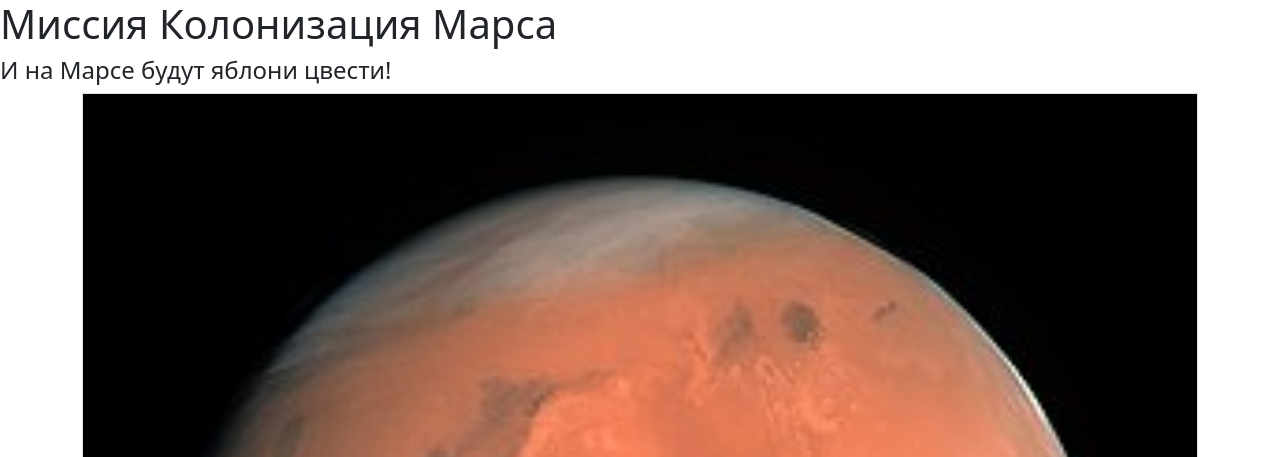
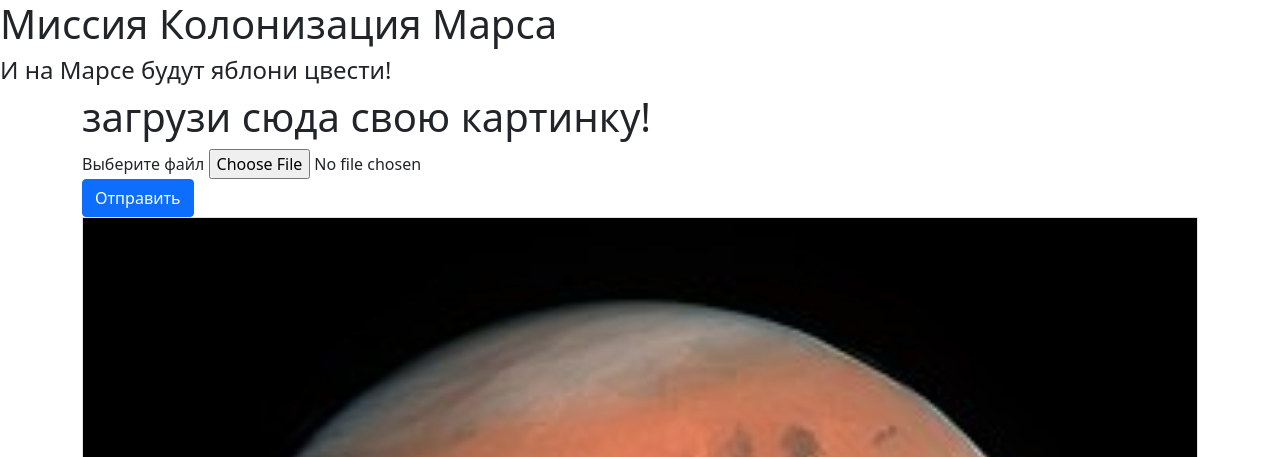
Before and after one commit to TheCoolestProgrammer/web, a Flask app: page / in a window 1280 px wide. Shown: the top 457 px of the page. Run offline with Flask 2, Linux system fonts and the light colour scheme; some libraries are stand-ins or nearby versions.

Commit message:
пейзажи марса 2

```diff
--- a/main.py
+++ b/main.py
@@ -1,15 +1,19 @@
 from pathlib import Path
 
-from flask import Flask, render_template
-
+from flask import Flask, render_template, request
+from flask_wtf import file
 
 app = Flask(__name__)
 
 @app.route('/')
-@app.route("/galery")
+@app.route("/galery", methods=['POST', 'GET'])
 def table():
     folder = Path("static/image/mars_images")
-    max_folder_id = len(list(folder.iterdir())) - 1
+    max_folder_id = len(list(folder.iterdir()))
+    if request.method == 'POST':
+        file = request.files["file"]
+        file.save(f"static/image/mars_images/mars{max_folder_id+1}.png")
+        max_folder_id +=1
     return render_template('index.html', max_folder_id=max_folder_id)
 
 if __name__ == '__main__':
--- a/templates/index.html
+++ b/templates/index.html
@@ -1,17 +1,24 @@
 {% extends "base.html" %}
 
 {% block content %}
+<h1>загрузи сюда свою картинку!</h1>
+<form method="POST" enctype="multipart/form-data">
+       <div class="form-group">
+            <label for="photo">Выберите файл</label>
+            <input type="file" class="form-control-file" id="photo" name="file">
+        </div>
+        <button type="submit" class="btn btn-primary">Отправить</button>
+    </form>
 <div id="myCarousel" class="carousel slide border" data-ride="carousel">
    <div class="carousel-inner">
       <div class="carousel-item active">
          <img class="d-block w-100" src="static/image/mars_images/mars1.png" alt="Leopard">
       </div>
-      <div class="carousel-item">
-         <img class="d-block w-100" src="static/image/mars_images/mars2.png" alt="Cat">
-      </div>
-      <div class="carousel-item">
-         <img class="d-block w-100" src="static/image/mars_images/mars3.png" alt="Lion">
-      </div>
+       {%for i in range(max_folder_id)%}
+          <div class="carousel-item">
+             <img class="d-block w-100" src="static/image/mars_images/mars{{loop.index+1}}.png" alt="Cat">
+          </div>
+        {%endfor%}
    </div>
    <!-- Controls -->
    <a class="carousel-control-prev" href="#myCarousel" role="button" data-slide="prev">
```
